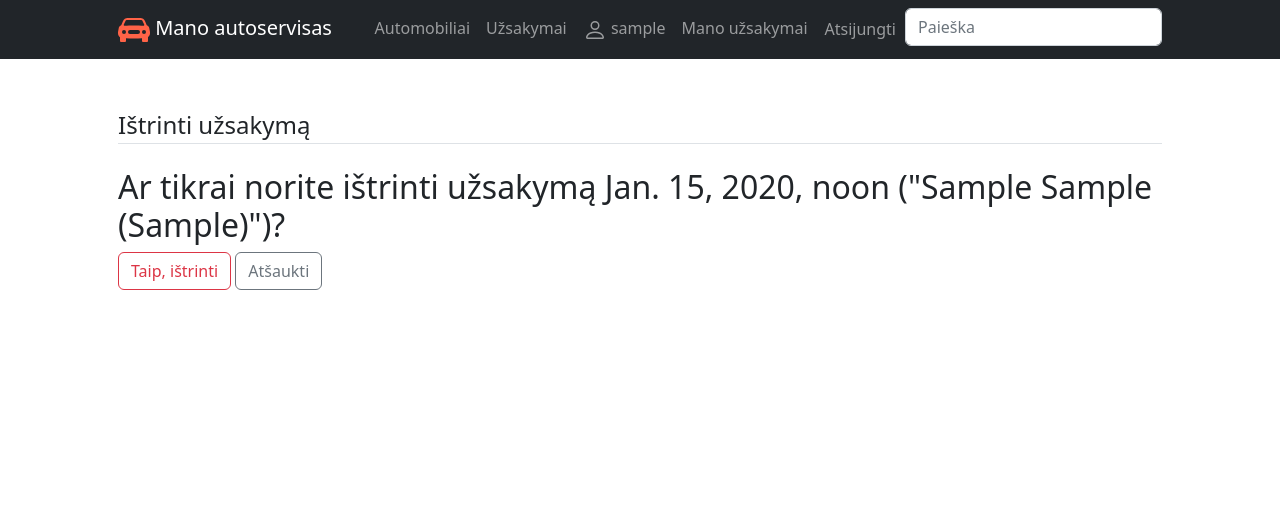
After one commit to DonatasNoreika/autoservice_202506, a Django app: page /autoservice/orders/1/delete in a window 1280 px wide. The commit adds this page. Shown: the top 530 px of the page. Run offline with Django 5.2, Linux system fonts and the light colour scheme; a user stored in the database is signed in; tables that the repository leaves empty hold one stand-in row (values such as "Sample post"); some libraries are stand-ins or nearby versions.

Commit message:
10 +Padaryti, kad prisijungęs vartotojas galėtų ištrinti savo užsakymus. Panaudoti DeleteView

```diff
--- a/mysite/autoservice/templates/order.html
+++ b/mysite/autoservice/templates/order.html
@@ -14,6 +14,7 @@
 {% if order.client == user %}
 <div>
     <a class="btn btn-secondary btn-sm mt-1 mb-1" href="{% url 'orders_update' order.pk %}">Redaguoti</a>
+    <a class="btn btn-danger btn-sm mt-1 mb-1" href="{% url 'orders_delete' order.pk %}">Ištrinti</a>
 </div>
 {% endif %}
 <table class="table table-hover">
--- /dev/null
+++ b/mysite/autoservice/templates/order_delete.html
@@ -0,0 +1,18 @@
+{% extends "base.html" %}
+{% block "title" %}Užsakymo trynimas{% endblock%}
+{% block "content" %}
+<div class="content-section">
+    <form method="POST">
+        {% load crispy_forms_tags %}
+        {% csrf_token %}
+        <fieldset class="form-group">
+        <legend class="border-bottom mb-4">Ištrinti užsakymą</legend>
+            <h2>Ar tikrai norite ištrinti užsakymą {{ order.date }} ("{{ order.car }}")?</h2>
+        </fieldset>
+        <div class="form-group">
+            <button class="btn btn-outline-danger" type="submit">Taip, ištrinti</button>
+            <a class="btn btn-outline-secondary" href="{% url 'order' order.pk %}">Atšaukti</a>
+        </div>
+    </form>
+</div>
+{% endblock %}
--- a/mysite/autoservice/urls.py
+++ b/mysite/autoservice/urls.py
@@ -9,7 +9,8 @@ from .views import (index,
                     OrderDetailView,
                     UserOrderListView,
                     UserOrderCreateView,
-                    UserOrderUpdateView)
+                    UserOrderUpdateView,
+                    UserOrderDeleteView)
 
 urlpatterns = [
     path("", index, name="index"),
@@ -23,4 +24,5 @@ urlpatterns = [
     path("orders/<int:pk>", OrderDetailView.as_view(), name="order"),
     path("orders/create", UserOrderCreateView.as_view(), name="orders_create"),
     path("orders/<int:pk>/update", UserOrderUpdateView.as_view(), name="orders_update"),
+    path("orders/<int:pk>/delete", UserOrderDeleteView.as_view(), name="orders_delete"),
 ]
--- a/mysite/autoservice/views.py
+++ b/mysite/autoservice/views.py
@@ -181,3 +181,13 @@ class UserOrderUpdateView(LoginRequiredMixin, UserPassesTestMixin, generic.Updat
 
     def test_func(self):
         return self.get_object().client == self.request.user
+
+
+class UserOrderDeleteView(LoginRequiredMixin, UserPassesTestMixin, generic.DeleteView):
+    model = Order
+    template_name = "order_delete.html"
+    context_object_name = "order"
+    success_url = "/autoservice/userorders/"
+
+    def test_func(self):
+        return self.get_object().client == self.request.user
```
